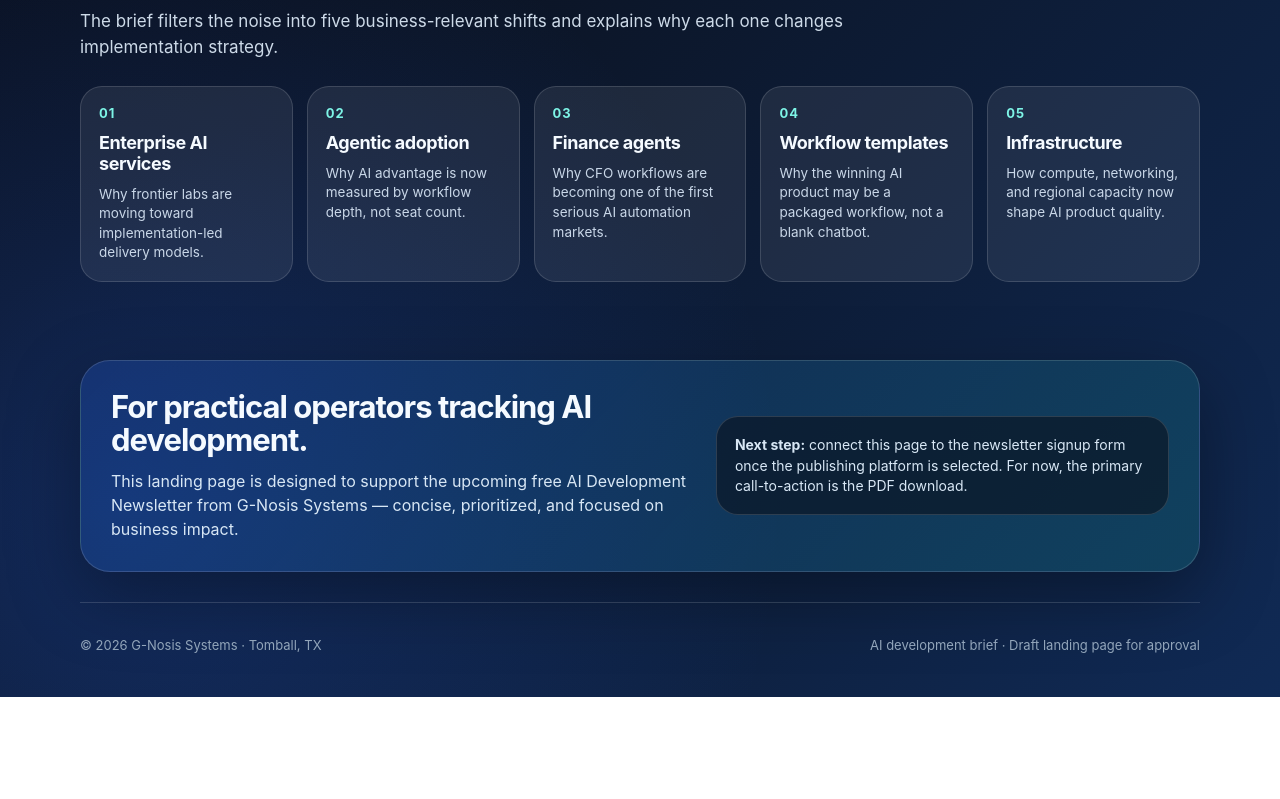
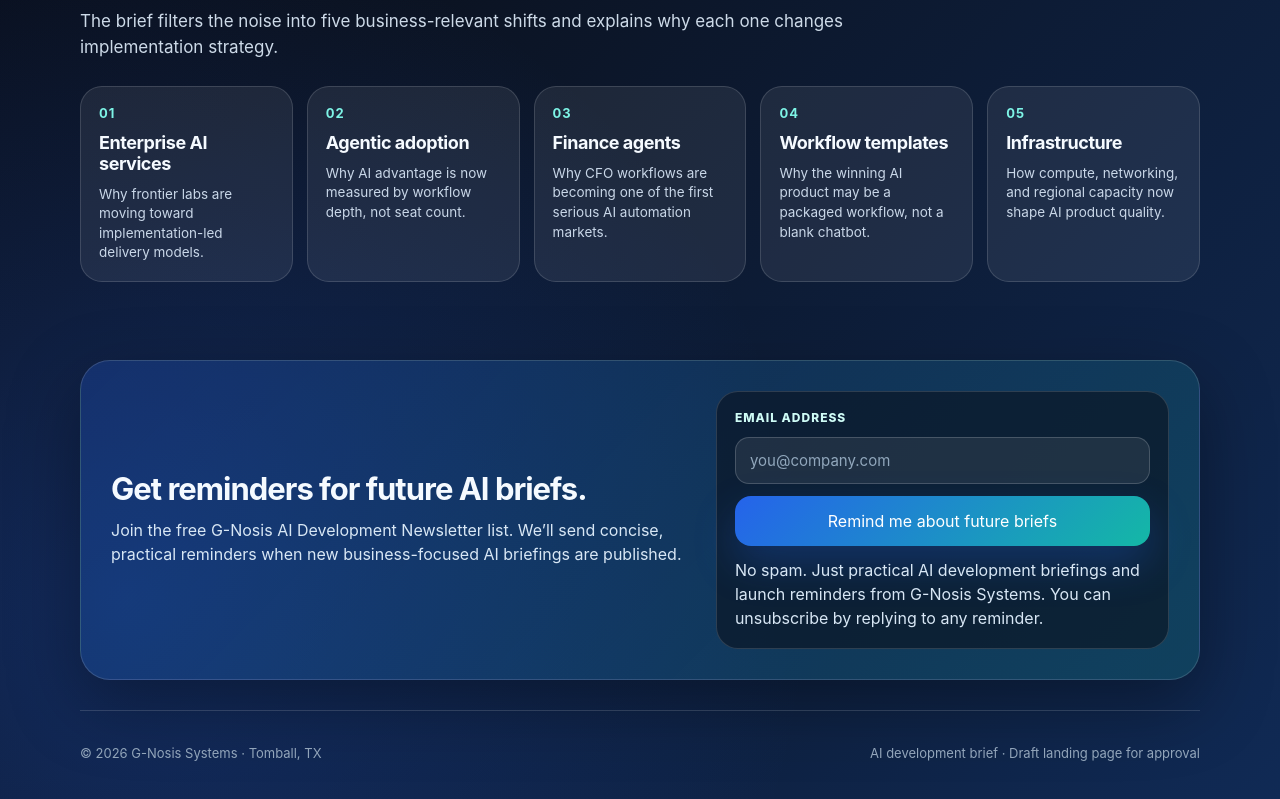
Before and after one commit to arjunc-gno/ai-may-2026-brief, a plain HTML site: page index.html in a window 1280 px wide. Shown: the part 903-1702 px from the top of the page. Before the commit the page ends 1600 px from the top, so only its background shows below. Drawn offline with Linux system fonts and the light colour scheme.

Commit message:
Add newsletter reminder signup form

```diff
--- a/index.html
+++ b/index.html
@@ -74,6 +74,13 @@
     .signup h2{font-size:31px;letter-spacing:-1px;line-height:1.06;margin:0 0 12px}
     .signup p{color:#D8E7F5;margin:0;font-size:16px;line-height:1.5}
     .form-note{background:rgba(11,18,32,.62);border:1px solid var(--line);border-radius:22px;padding:18px;color:#D8E7F5;font-size:14px;line-height:1.45;}
+    .signup-form{background:rgba(11,18,32,.62);border:1px solid var(--line);border-radius:22px;padding:18px;display:grid;gap:12px;}
+    .signup-form label{font-size:12px;text-transform:uppercase;letter-spacing:1px;font-weight:850;color:#CFFCF6;}
+    .signup-form input{width:100%;border:1px solid rgba(255,255,255,.18);background:rgba(255,255,255,.08);color:var(--white);border-radius:14px;padding:13px 14px;font:inherit;font-size:15px;outline:none;}
+    .signup-form input::placeholder{color:#91A7BC;}
+    .signup-form input:focus{border-color:var(--teal);box-shadow:0 0 0 4px rgba(20,184,166,.14);}
+    .signup-form button{border:0;cursor:pointer;font:inherit;}
+    .privacy{font-size:12px;line-height:1.4;color:#AFC0D3;margin:0;}
     footer{padding:34px 0 44px;color:#92A5BA;font-size:13px;display:flex;justify-content:space-between;gap:20px;border-top:1px solid var(--line);margin-top:30px;}
     @media (max-width:900px){.hero{grid-template-columns:1fr;padding-top:42px}.grid{grid-template-columns:1fr 1fr}.signup{grid-template-columns:1fr}.nav-note{text-align:left}header{align-items:flex-start;flex-direction:column}.visual{min-height:360px}}
     @media (max-width:560px){.wrap{width:min(100% - 26px,1120px)}h1{letter-spacing:-2px}.grid{grid-template-columns:1fr}.tile{min-height:auto}.cta-row .btn{width:100%}footer{flex-direction:column}.brief-title{font-size:25px}}
@@ -139,14 +146,23 @@
         </div>
       </section>
 
-      <section class="signup">
+      <section class="signup" id="signup">
         <div>
-          <h2>For practical operators tracking AI development.</h2>
-          <p>This landing page is designed to support the upcoming free AI Development Newsletter from G-Nosis Systems — concise, prioritized, and focused on business impact.</p>
+          <h2>Get reminders for future AI briefs.</h2>
+          <p>Join the free G-Nosis AI Development Newsletter list. We’ll send concise, practical reminders when new business-focused AI briefings are published.</p>
         </div>
-        <div class="form-note">
-          <strong>Next step:</strong> connect this page to the newsletter signup form once the publishing platform is selected. For now, the primary call-to-action is the PDF download.
-        </div>
+        <form class="signup-form" action="https://formsubmit.co/veronica@g-nosis.com" method="POST">
+          <input type="hidden" name="_subject" value="New AI Development Newsletter signup" />
+          <input type="hidden" name="_captcha" value="false" />
+          <input type="hidden" name="_template" value="table" />
+          <input type="hidden" name="_next" value="https://ai.g-nosis.com/?signup=success" />
+          <input type="text" name="_honey" style="display:none" tabindex="-1" autocomplete="off" />
+          <label for="email">Email address</label>
+          <input id="email" name="email" type="email" placeholder="you@company.com" autocomplete="email" required />
+          <input name="source" type="hidden" value="May 2026 AI Impact Brief landing page" />
+          <button class="btn btn-primary" type="submit">Remind me about future briefs</button>
+          <p class="privacy">No spam. Just practical AI development briefings and launch reminders from G-Nosis Systems. You can unsubscribe by replying to any reminder.</p>
+        </form>
       </section>
     </main>
 
```
